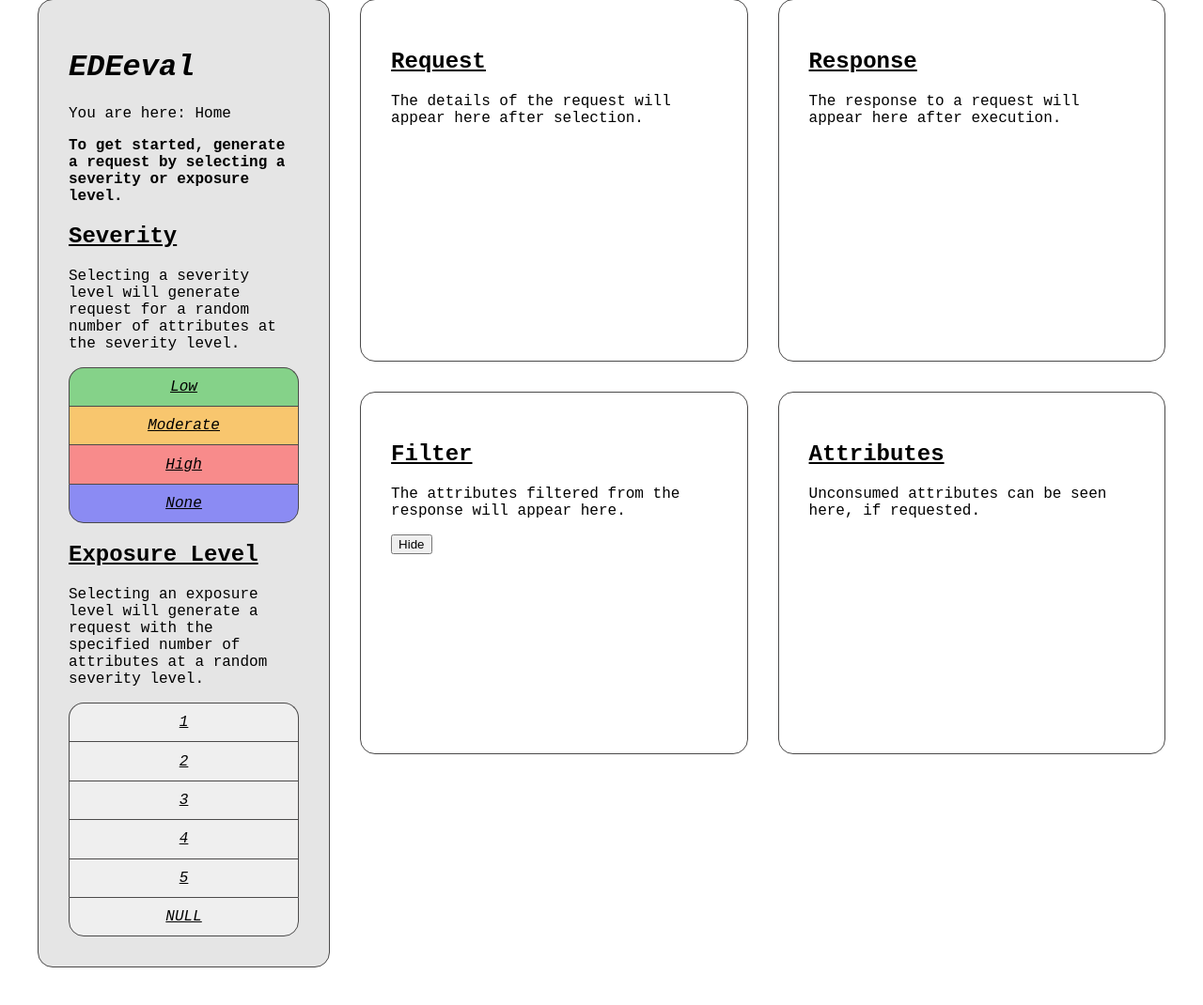
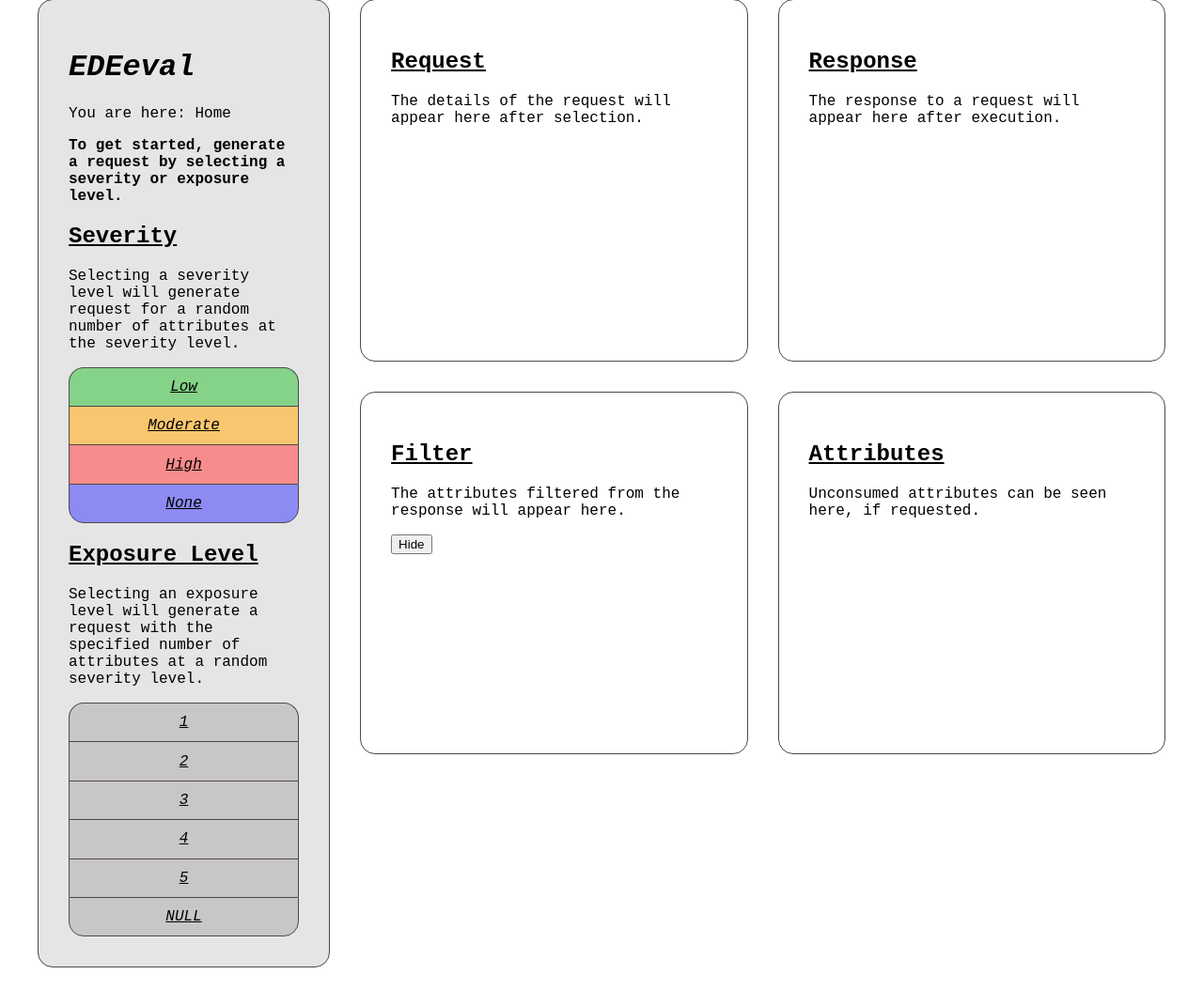
Before and after one commit to rmaclell/EDE-Simulator, a Flask app: page / in a window 1280 px wide. Shown: the part 41-1111 px from the top of the page at 94% size. Run offline with Flask 3, Linux system fonts and the light colour scheme.

Commit message:
Frontend tweaks.

```diff
--- a/app.py
+++ b/app.py
@@ -48,7 +48,7 @@ def customer_data(severity_lvl, num_attributes):
 @app.route("/segments/<severity_lvl>/")
 def customer_segments(severity_lvl):
     """API endpoint for the customer segments resource.
-    :param severity_lvl: a string defining the
+    :param severity_lvl: a string defining the severity level.
     :return: a JSON response object.
     """
     if severity_lvl in _SEVERITY_LVLS:
--- a/static/css/base.css
+++ b/static/css/base.css
@@ -59,7 +59,6 @@ a {
     padding: 0.7rem;
     text-align: center;
     cursor: pointer;
-    width: 100%;
     display: block;
     font-family: 'Courier New', monospace;
     font-size: 1em;
@@ -69,6 +68,7 @@ a {
 
 .button{
     transition-duration: 0.4s;
+    background-color: #c9c6c6;
 }
 
 /* individual button style */
--- a/templates/base.html
+++ b/templates/base.html
@@ -18,29 +18,20 @@
         <h2>Severity</h2>
         <p>Selecting a severity level will generate request for a random number of attributes at the severity level.</p>
         <div class="button-group">
-
-            <button id="button-low" class="button">
-                <a href="http://127.0.0.1:5000/customers/low/{{ range(1,6) | random }}">Low</a>
-            </button>
-            <button id="button-mod" class="button">
-                <a href="http://127.0.0.1:5000/customers/mod/{{ range(1,6) | random }}">Moderate</a>
-            </button>
-            <button id="button-high" class="button">
-                <a href="http://127.0.0.1:5000/customers/high/{{ range(1,6) | random }}">High</a>
-            </button>
-            <button id="button-none" class="button">
-                <a href="http://127.0.0.1:5000/customers/none/{{ range(1,6) | random }}">None</a>
-            </button>
+            <a id="button-low" class="button" href="http://127.0.0.1:5000/customers/low/{{ range(1,6) | random }}">Low</a>
+            <a id="button-mod" class="button" href="http://127.0.0.1:5000/customers/mod/{{ range(1,6) | random }}">Moderate</a>
+            <a id="button-high" class="button" href="http://127.0.0.1:5000/customers/high/{{ range(1,6) | random }}">High</a>
+            <a id="button-none" class="button" href="http://127.0.0.1:5000/customers/none/{{ range(1,6) | random }}">None</a>
         </div>
         <h2>Exposure Level</h2>
         <p>Selecting an exposure level will generate a request with the specified number of attributes at a random severity level.</p>
         <div class="button-group">
-            <button id="button-one" class="button">1</button>
-            <button id="button-two" class="button">2</button>
-            <button id="button-three" class="button">3</button>
-            <button id="button-four" class="button">4</button>
-            <button id="button-five" class="button">5</button>
-            <button id="button-null" class="button">NULL</button>
+            <a id="button-one" class="button" href="http://127.0.0.1:5000/customers/{{ ['low','mod','high'] | random }}/1">1</a>
+            <a id="button-two" class="button" href="http://127.0.0.1:5000/customers/{{ ['low','mod','high'] | random }}/2">2</a>
+            <a id="button-three" class="button" href="http://127.0.0.1:5000/customers/{{ ['low','mod','high'] | random }}/3">3</a>
+            <a id="button-four" class="button" href="http://127.0.0.1:5000/customers/{{ ['low','mod','high'] | random }}/4">4</a>
+            <a id="button-five" class="button" href="http://127.0.0.1:5000/customers/{{ ['low','mod','high'] | random }}/2">5</a>
+            <a id="button-null" class="button" href="http://127.0.0.1:5000/customers/none/{{ range(1,6) | random }}">NULL</a>
         </div>
     </div>
     <div class="column-a">
```
